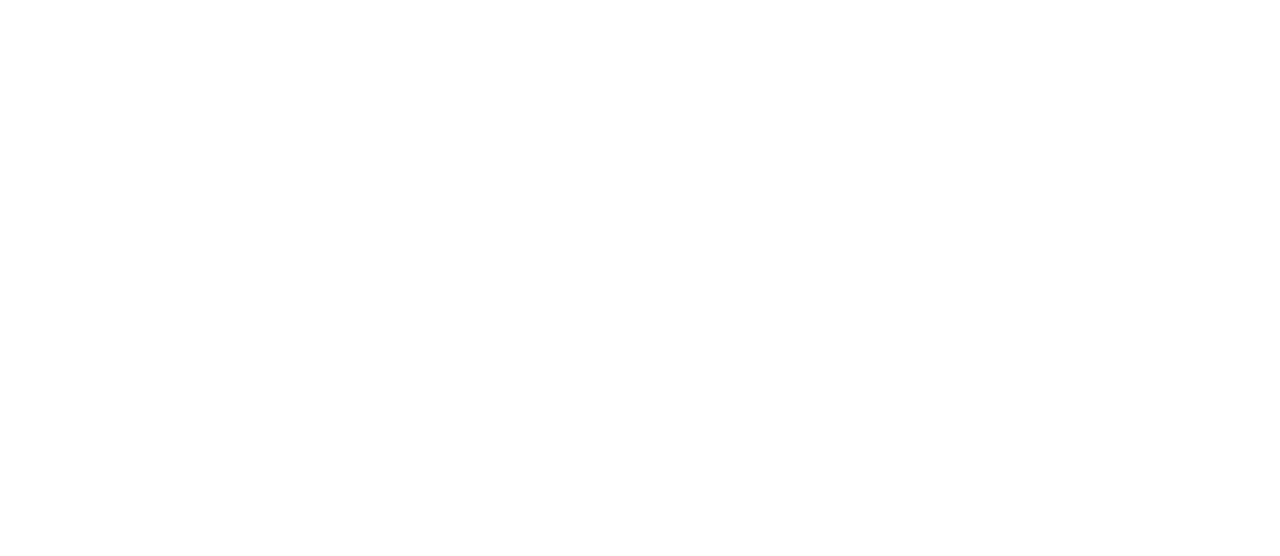
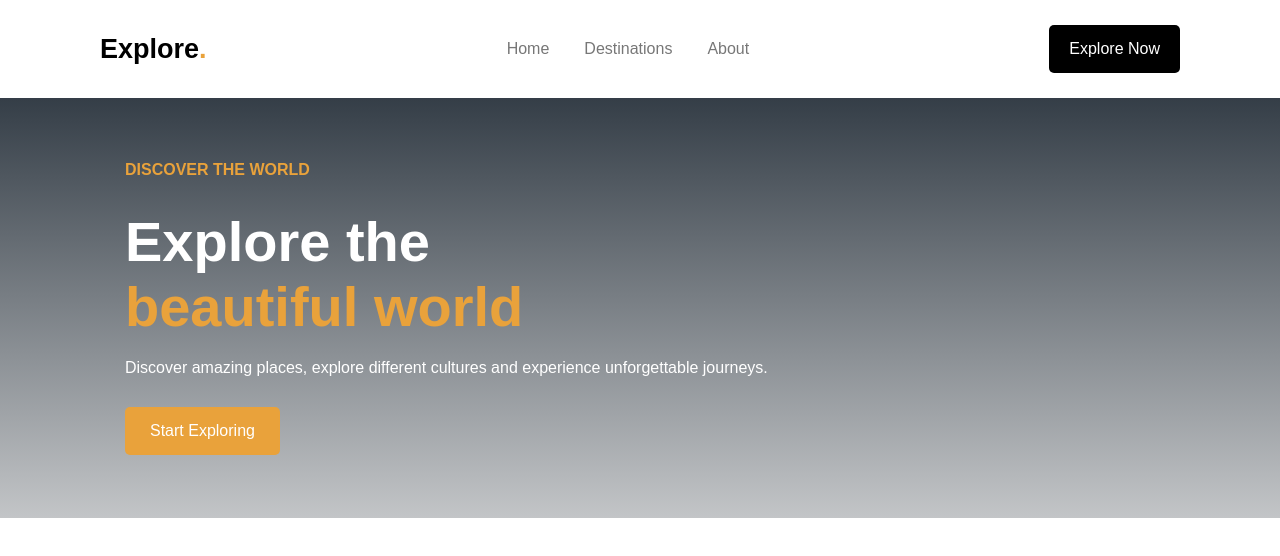
Before and after one commit to Abdogabr21/NGI-internship, a plain HTML site: page final project/index.html in a window 1280 px wide. Drawn offline with Linux system fonts and the light colour scheme.

Commit message:
30% done

```diff
--- a/final project/index.html
+++ b/final project/index.html
@@ -3,5 +3,35 @@
     <title>final project</title>
     <link rel="stylesheet" href="styles.css" />
   </head>
-  <body></body>
+  <body>
+    <nav class="navbar">
+      <div class="logo">Explore<span style="color: #e9a23b">.</span></div>
+      <ul class="links">
+        <li>
+          <a href="index.html">Home</a>
+        </li>
+        <li>
+          <a href="index.html">Destinations</a>
+        </li>
+        <li>
+          <a href="index.html">About</a>
+        </li>
+      </ul>
+      <a href="index.html" class="btn">Explore Now</a>
+    </nav>
+    <section class="intro">
+      <div>
+        <p style="color: #e9a23b; font-weight: bold">DISCOVER THE WORLD</p>
+        <h1>
+          Explore the<br />
+          <span style="color: #e9a23b">beautiful world</span>
+        </h1>
+        <p>
+          Discover amazing places, explore different cultures and experience
+          unforgettable journeys.
+        </p>
+        <a href="index.html" class="btn">Start Exploring</a>
+      </div>
+    </section>
+  </body>
 </html>
--- a/final project/styles.css
+++ b/final project/styles.css
@@ -3,3 +3,69 @@
   margin: 0px;
   padding: 0px;
 }
+.navbar {
+  display: flex;
+  justify-content: space-between;
+  align-items: center;
+  padding: 25px 100px;
+  background-color: white;
+}
+.navbar .logo {
+  font-size: 27px;
+  font-weight: bold;
+}
+.navbar .links {
+  display: flex;
+  gap: 35px;
+  list-style: none;
+}
+.links a {
+  color: #777;
+  text-decoration: none;
+  transition: color 0.2s;
+}
+.links a:hover {
+  color: #e9a23b;
+}
+.navbar .btn {
+  background-color: black;
+  padding: 15px 20px;
+  border-radius: 5px;
+  color: white;
+  text-decoration: none;
+}
+.intro {
+  padding: 10px 125px;
+  color: white;
+  display: flex;
+  align-items: center;
+  min-height: 400px;
+  background: linear-gradient(
+    180deg,
+    rgba(17, 28, 39, 0.85),
+    rgba(15, 24, 33, 0.25)
+  );
+}
+.intro h1 {
+  font-size: 56px;
+  margin-bottom: 20px;
+  font-weight: bold;
+}
+.intro p {
+  margin-bottom: 30px;
+}
+.intro .btn {
+  display: inline-block;
+  padding: 15px 25px;
+  background-color: #e9a23b;
+  color: white;
+  text-decoration: none;
+  border-radius: 5px;
+  transition:
+    background-color,
+    transform 0.2s;
+}
+.btn:hover {
+  background-color: #c7882a;
+  transform: translateY(-5px);
+}
```
